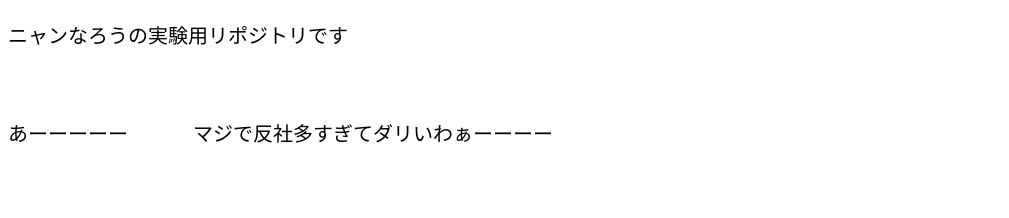
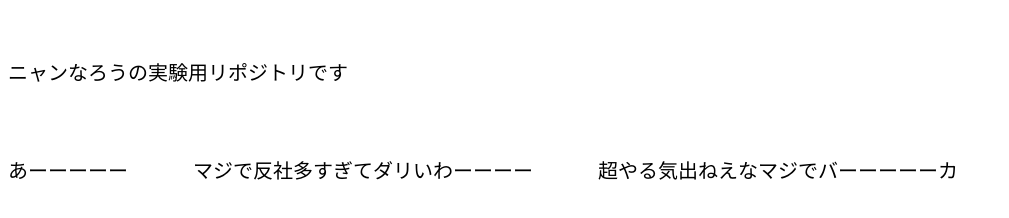
Before and after one commit to nitro-groserin/deta, a plain HTML site: page index.html in a window 1280 px wide. Shown: the whole page, without its empty margins (0-1009 px from the left). Drawn offline with Linux system fonts and the light colour scheme.

Commit message:
index.html の更新

```diff
--- a/index.html
+++ b/index.html
@@ -15,10 +15,10 @@
 </head>
 
 <body>
-  <p>ニャンなろうの実験用リポジトリです</p>
+　<p>ニャンなろうの実験用リポジトリです</p>
 　<p>あーーーーー
-　　　マジで反社多すぎてダリいわぁーーーー</p>
-
+　　　マジで反社多すぎてダリいわーーーー
+　　　超やる気出ねえなマジでバーーーーーカ</p>
   <!-- Project -->
   <script src="main.js"></script>
 </body>
```
